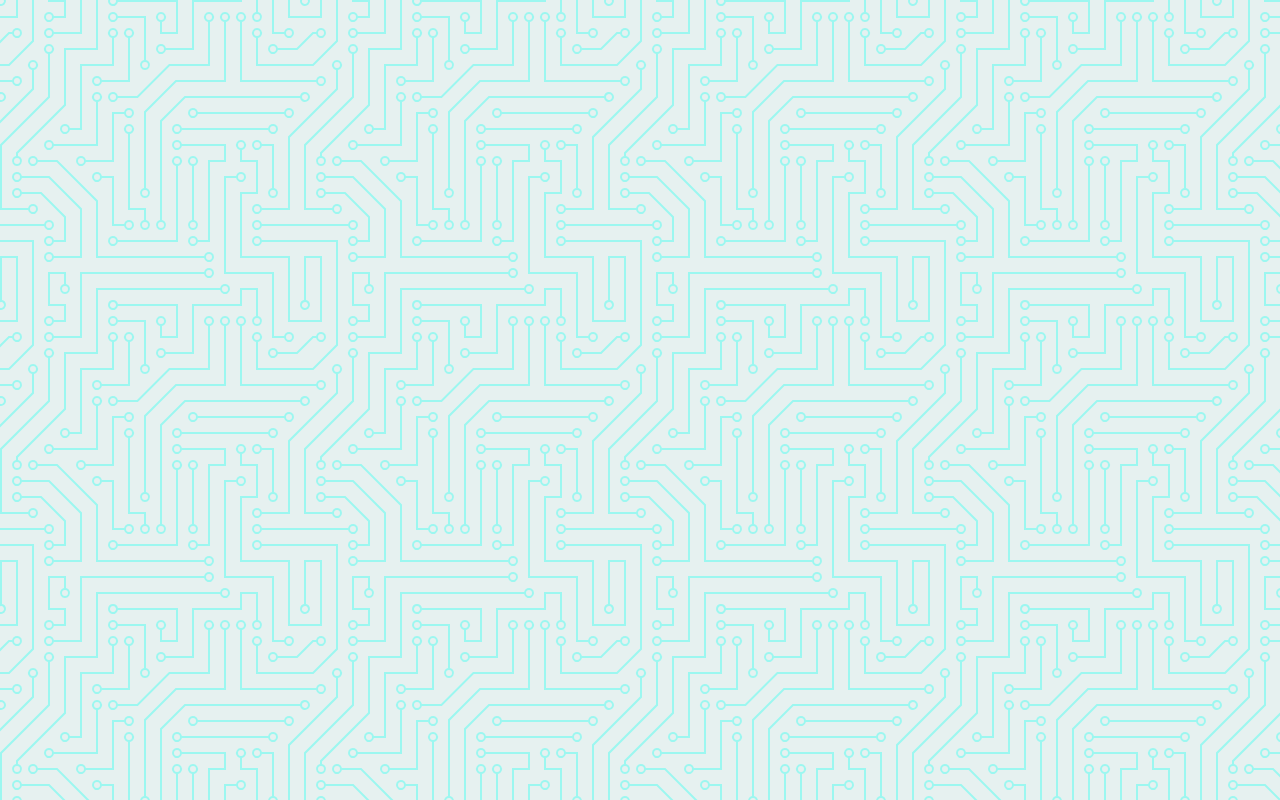
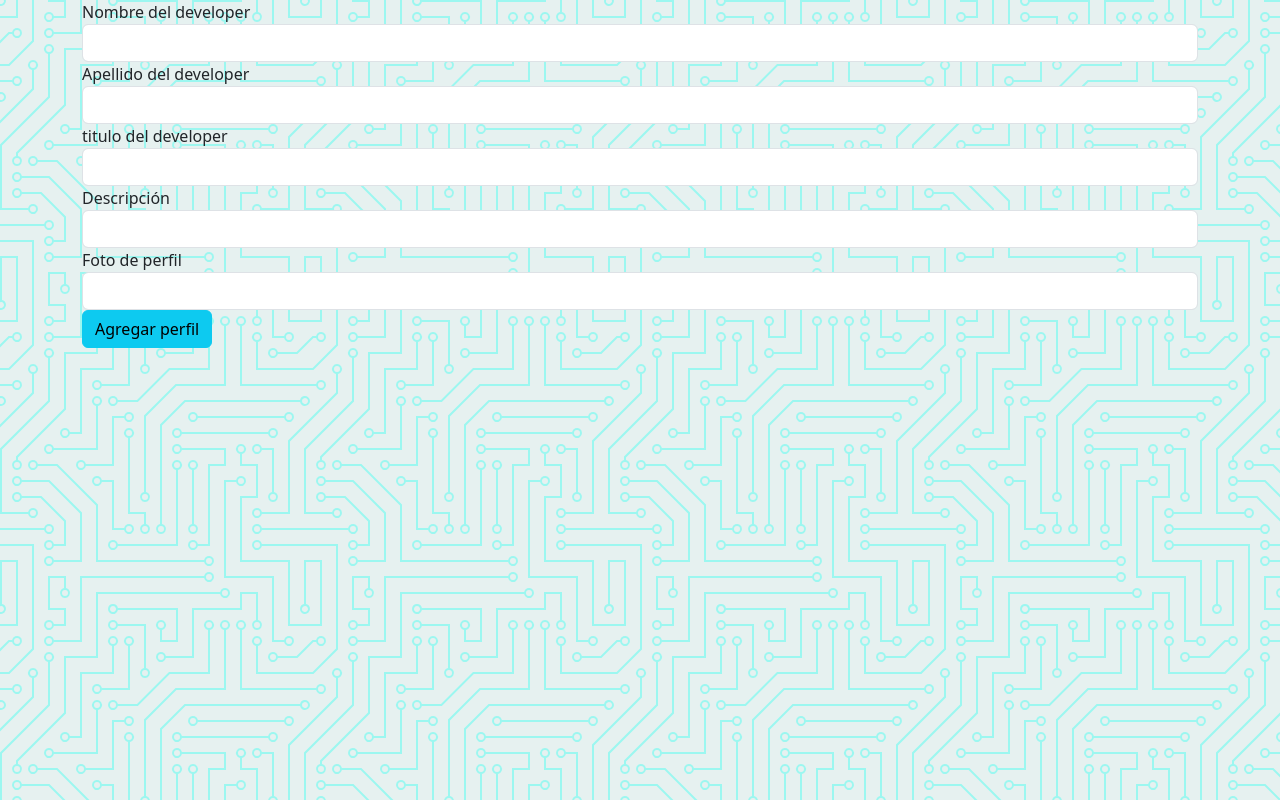
Before and after one commit to lucasalbornoz04/front-angular, an Angular app in the folder front/: page /agregar in a window 1280 px wide. Before the commit this address led to /. Built offline with nearby package versions, Linux system fonts and the light colour scheme.

Commit message:
vista arreglada

```diff
--- a/front/src/app/app-routing.module.ts
+++ b/front/src/app/app-routing.module.ts
@@ -1,11 +1,13 @@
 import { NgModule } from '@angular/core';
 import { RouterModule, Routes } from '@angular/router';
+import { NewAbountMeComponent } from './components/abount-me/new-abount-me.component';
 import { HomeComponent } from './components/home/home.component';
 import { LoginComponent } from './components/login/login.component';
 
 const routes: Routes = [
   {path: '', component: HomeComponent},
-  {path: 'login', component: LoginComponent}
+  {path: 'login', component: LoginComponent},
+  {path: 'agregar', component: NewAbountMeComponent}
 ];
 
 @NgModule({
--- a/front/src/app/app.module.ts
+++ b/front/src/app/app.module.ts
@@ -15,6 +15,8 @@ import { HomeComponent } from './components/home/home.component';
 import { LoginComponent } from './components/login/login.component';
 import { FormsModule } from '@angular/forms';
 import { interceptorProvider } from './service/interceptor-service';
+import { EditAbountMeComponent } from './components/abount-me/edit-abount-me.component';
+import { NewAbountMeComponent } from './components/abount-me/new-abount-me.component';
 
 @NgModule({
   declarations: [
@@ -27,7 +29,9 @@ import { interceptorProvider } from './service/interceptor-service';
     ProjectsComponent,
     FooterComponent,
     HomeComponent,
-    LoginComponent
+    LoginComponent,
+    EditAbountMeComponent,
+    NewAbountMeComponent
   ],
   imports: [
     BrowserModule,
--- a/front/src/app/components/abount-me/abount-me.component.css
+++ b/front/src/app/components/abount-me/abount-me.component.css
@@ -16,3 +16,16 @@ h4{
 p{
     margin-left: 2em;
 }
+
+.edit-persona-btn{
+    position: absolute;
+    top: 36.5rem;
+    right: 4rem;
+}
+
+.edit-persona-btn button{
+    width: 45px;
+    height: 45px;
+    border-radius: 100%;
+    box-shadow: 1px 1px 10px rgb(128, 128, 128);
+}
--- a/front/src/app/components/abount-me/abount-me.component.html
+++ b/front/src/app/components/abount-me/abount-me.component.html
@@ -1,26 +1,21 @@
-<section class="py-5">
-    <div class="container-fluid">
+<section class="py-5" >
+    <div class="col-lg-2">
+        <button type="button" class="btn btn-dark" routerLink="/agregar" *ngIf="isLogged">
+            Agregar perfil
+        </button>
+    </div>
+    <div class="container-fluid" *ngForm="let persona of pers">
         <div class="row" >
             <div class="col-md-4 px-5 py-4 text-center">
-                <img src="../../../assets/perfil.png" class="img-fluid rounded-circle mb-4" id="fotodeperfil">
-                <h4 class="fw-bold mt-3" id="nombre">persona apellido</h4>
-                <h6>titulo</h6>
+                <img src={{persona.urlImg}} class="img-fluid rounded-circle mb-4" id="fotodeperfil">
+                <h4 class="fw-bold mt-3" id="nombre">{{persona.nombre}} {{persona.apellido}}</h4>
+                <h6>{{persona.titulo}}</h6>
             </div>
 
             <div class="col-md-7 p-5">
                     <h3 class="fw-bold">Acerca de mí</h3>
-                    <p>Lorem ipsum, dolor sit amet consectetur adipisicing elit. Eos laudantium, aut tenetur non numquam ab sapiente aliquam quo reiciendis laboriosam consequatur. Dignissimos numquam vel placeat quisquam, eum maiores voluptate reiciendis?</p>
+                    <p>{{persona.descripcion}}</p>
             </div>
         </div>
-        <div class="row">
-            <div class="col-12">
-                <div class="edit-persona-btn text-end">
-                    <button type="button" class="btn btn-dark">
-                        <i class="bi bi-pencil-fill"></i>
-                    </button>
-                </div>
-            </div>
-        </div>
-
     </div>
 </section>
--- a/front/src/app/components/abount-me/abount-me.component.ts
+++ b/front/src/app/components/abount-me/abount-me.component.ts
@@ -1,6 +1,7 @@
 import { Component, OnInit } from '@angular/core';
 import { Persona } from 'src/app/model/persona';
 import { PersonaService } from 'src/app/service/persona.service';
+import { TokenService } from 'src/app/service/token.service';
 
 @Component({
   selector: 'app-abount-me',
@@ -9,11 +10,24 @@ import { PersonaService } from 'src/app/service/persona.service';
 })
 export class AbountMeComponent implements OnInit {
 
-  persona: Persona[] = [];
+  pers: Persona[] = [];
 
-  constructor(private personaS: PersonaService) { }
+  constructor(private personaS: PersonaService, private tokenService: TokenService) { }
+
+  isLogged = false;
 
   ngOnInit(): void {
+    this.cargarPersona();
+
+    if(this.tokenService.getToken()){
+      this.isLogged = true;
+    } else {
+      this.isLogged = false;
+    }
+  }
+
+  cargarPersona(): void{
+    this.personaS.lista().subscribe(data =>{this.pers = data;})
   }
 
 }
--- /dev/null
+++ b/front/src/app/components/abount-me/edit-abount-me.component.html
@@ -0,0 +1,32 @@
+<!-- <div class="container" *ngIf="pers">
+    <div class="row">
+        <div>
+            <h1>Editar datos personales</h1>
+            <form (ngSubmit)="onUpdate()" novalidate #f="ngForm">
+                <div class="form-group">
+                    <label for="nombreP">Nombre</label>
+                    <input type="text" class="form-control mb-2" id="nombre" name="nombre" [(ngModel)]="pers.nombre" required>
+                </div>
+                <div class="form-group">
+                    <label for="apellidoP">Apellido</label>
+                    <input type="text" class="form-control mb-2" id="apellido" name="apellido" [(ngModel)]="pers.apellido" required>
+                </div>
+                <div class="form-group">
+                    <label for="tituloP">Título</label>
+                    <input type="text" class="form-control mb-2" id="titulo" name="titulo" [(ngModel)]="pers.titulo" required>
+                </div>
+                <div class="form-group">
+                    <label for="descP">Descripción</label>
+                    <input type="text" class="form-control mb-2" id="desc" name="descripcion" [(ngModel)]="pers.descripcion" required>
+                </div>
+                <div class="form-group">
+                    <label for="imgP">Imagen Personal</label>
+                    <input type="text" class="form-control mb-2" id="urlImg" name="urlImg" [(ngModel)]="pers.urlImg" required>
+                </div>
+                <button class="btn btn-primary mb-2">Actualizar datos personales</button>
+            </form>
+            <a href="#" class="btn btn-secondary">Cancelar</a>
+        </div>
+
+    </div>
+</div> -->
--- /dev/null
+++ b/front/src/app/components/abount-me/edit-abount-me.component.ts
@@ -0,0 +1,19 @@
+import { Component, OnInit } from '@angular/core';
+import { ActivatedRoute, Router } from '@angular/router';
+import { Persona } from 'src/app/model/persona';
+import { PersonaService } from 'src/app/service/persona.service';
+
+@Component({
+  selector: 'app-edit-abount-me',
+  templateUrl: './edit-abount-me.component.html',
+  styleUrls: ['./edit-abount-me.component.css']
+})
+export class EditAbountMeComponent implements OnInit {
+  constructor(private personaS: PersonaService, private activatedRouter: ActivatedRoute, private router: Router) { }
+
+  ngOnInit(): void {
+  }
+
+
+
+}
--- /dev/null
+++ b/front/src/app/components/abount-me/new-abount-me.component.html
@@ -0,0 +1,29 @@
+<div class="container">
+    <div class="row">
+        <div>
+            <form (ngSubmit)="onCreate()" novalidate #f="ngForm">
+                <div class="form-group">
+                    <label for="nombre">Nombre del developer</label>
+                    <input type="text" class="form-control" id="nombre" name="nombre" [(ngModel)]="nombre" required>
+                </div>
+                <div class="form-group">
+                    <label for="apellido">Apellido del developer</label>
+                    <input type="text" class="form-control" id="apellido" name="apellido" [(ngModel)]="apellido" required>
+                </div>
+                <div class="form-group">
+                    <label for="titulo">titulo del developer</label>
+                    <input type="text" class="form-control" id="titulo" name="titulo" [(ngModel)]="titulo" required>
+                </div>
+                <div class="form-group">
+                    <label for="descripcion">Descripción</label>
+                    <input type="text" class="form-control" id="descripcion" name="descripcion" [(ngModel)]="descripcion" required>
+                </div>
+                <div class="form-group">
+                    <label for="urlImg">Foto de perfil</label>
+                    <input type="text" class="form-control" id="urlImg" name="urlImg" [(ngModel)]="urlImg" required>
+                </div>
+                <button class="btn btn-info">Agregar perfil</button>
+            </form>
+        </div>
+    </div>
+</div>
--- /dev/null
+++ b/front/src/app/components/abount-me/new-abount-me.component.ts
@@ -0,0 +1,35 @@
+import { Component, OnInit } from '@angular/core';
+import { Router } from '@angular/router';
+import { Persona } from 'src/app/model/persona';
+import { PersonaService } from 'src/app/service/persona.service';
+
+@Component({
+  selector: 'app-new-abount-me',
+  templateUrl: './new-abount-me.component.html',
+  styleUrls: ['./new-abount-me.component.css']
+})
+export class NewAbountMeComponent implements OnInit {
+  nombre: string ='';
+  apellido: string ='';
+  titulo: string ='';
+  urlImg: string ='';
+  descripcion: string ='';
+
+  constructor(private personaS: PersonaService, private router: Router) { }
+
+  ngOnInit(): void {
+  }
+
+  onCreate(): void{
+    const pers = new Persona(this.nombre, this.apellido, this.titulo, this.descripcion, this.urlImg);
+    this.personaS.save(pers).subscribe(
+      data=>{
+        alert("Persona agregada");
+        this.router.navigate(['']);
+      }, err => {
+        alert("Falló");
+        this.router.navigate(['']);
+      }
+      )
+  }
+}
--- a/front/src/app/service/persona.service.ts
+++ b/front/src/app/service/persona.service.ts
@@ -12,12 +12,12 @@ export class PersonaService {
 
   constructor(private httpClient : HttpClient) { }
 
-  public Lista(): Observable<Persona[]>{
+  public lista(): Observable<Persona[]>{
     return this.httpClient.get<Persona[]>(this.URL+'lista');
   }
 
-  public details(id: number): Observable<Persona>{
-    return this.httpClient.get<Persona>(this.URL+`details/${id}`);
+  public detail(id: number): Observable<Persona>{
+    return this.httpClient.get<Persona>(this.URL+`detail/${id}`);
   }
 
   public save(persona: Persona): Observable<any>{
```
Also changed, not shown: front/src/app/components/abount-me/edit-abount-me.component.css (added), front/src/app/components/abount-me/new-abount-me.component.css (added).
